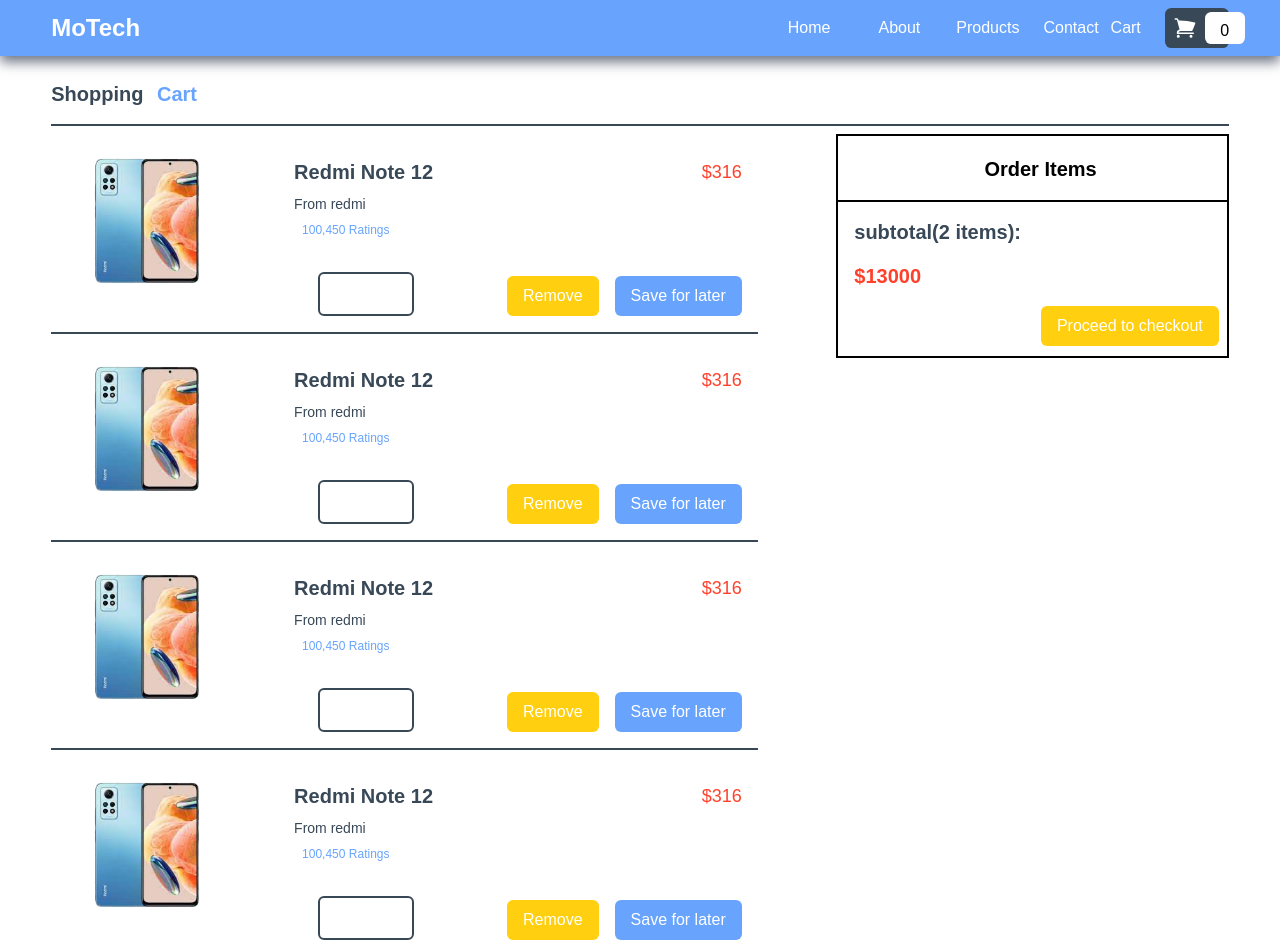
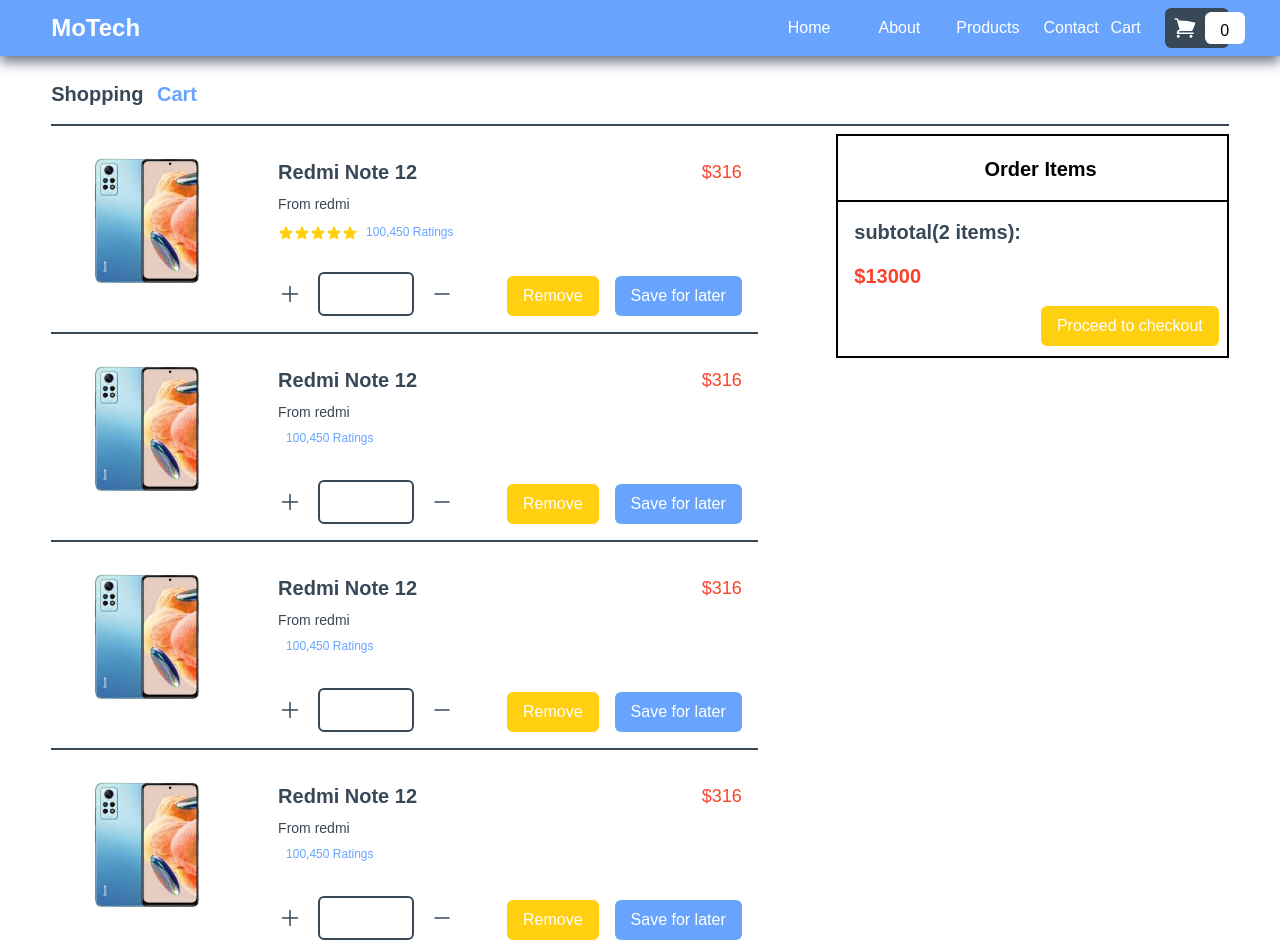
Before and after one commit to muendokennedy/ai-powered-ecommerce-tech-frontend, a Vue app: page /cart in a window 1280 px wide. Shown: the top 952 px of the page. Built offline with nearby package versions, Linux system fonts and the light colour scheme.

Commit message:
Replaced all the font-awesome icons in the cart page with heroicons

```diff
--- a/src/views/CartView.vue
+++ b/src/views/CartView.vue
@@ -1,6 +1,7 @@
 <script setup>
 import Header from '@/components/Header.vue'
 import Footer from '@/components/Footer.vue'
+import { PlusIcon, MinusIcon, StarIcon } from '@heroicons/vue/24/solid'
 </script>
 <template>
     <Header/>
@@ -31,11 +32,11 @@ import Footer from '@/components/Footer.vue'
                   <div class="product-text text-sm">From redmi</div>
                   <div class="rating-box flex gap-2 items-center">
                     <div class="star-box text-sm text-[#FFCF10]">
-                      <i class="fa-solid fa-star"></i>
-                      <i class="fa-solid fa-star"></i>
-                      <i class="fa-solid fa-star"></i>
-                      <i class="fa-solid fa-star"></i>
-                      <i class="fa-solid fa-star"></i>
+                      <StarIcon class="size-4 inline"></StarIcon>
+                      <StarIcon class="size-4 inline"></StarIcon>
+                      <StarIcon class="size-4 inline"></StarIcon>
+                      <StarIcon class="size-4 inline"></StarIcon>
+                      <StarIcon class="size-4 inline"></StarIcon>
                     </div>
                     <div class="rating-text text-xs text-[#68A4FE]">
                       100,450 Ratings
@@ -43,18 +44,14 @@ import Footer from '@/components/Footer.vue'
                   </div>
                 </div>
                 <div class="quantity-box mt-4 sm:mt-0 flex gap-4 items-center">
-                  <i
-                    class="fa-solid fa-plus text-xl p-1 cursor-pointer hover:text-[#68a4fe] transition-all duration-300 ease-in-out"
-                  ></i>
+                  <PlusIcon class="size-6 inline cursor-pointer hover:text-[#68a4fe] transition-all duration-300 ease-in-out"></PlusIcon>
                   <input
                     type="number"
                     name=""
                     id=""
                     class="p-2 border-2 rounded-md outline-none w-24"
                   />
-                  <i
-                    class="fa-solid fa-minus text-xl p-1 cursor-pointer hover:text-[#68a4fe] transition-all duration-300 ease-in-out"
-                  ></i>
+                  <MinusIcon class="size-6 inline cursor-pointer hover:text-[#68a4fe] transition-all duration-300 ease-in-out"></MinusIcon>
                 </div>
               </div>
               <div class="action-box h-full flex flex-col justify-between">
@@ -109,18 +106,14 @@ import Footer from '@/components/Footer.vue'
                   </div>
                 </div>
                 <div class="quantity-box mt-4 sm:mt-0 flex gap-4 items-center">
-                  <i
-                    class="fa-solid fa-plus text-xl p-1 cursor-pointer hover:text-[#68a4fe] transition-all duration-300 ease-in-out"
-                  ></i>
+                  <PlusIcon class="size-6 inline cursor-pointer hover:text-[#68a4fe] transition-all duration-300 ease-in-out"></PlusIcon>
                   <input
                     type="number"
                     name=""
                     id=""
                     class="p-2 border-2 rounded-md outline-none w-24"
                   />
-                  <i
-                    class="fa-solid fa-minus text-xl p-1 cursor-pointer hover:text-[#68a4fe] transition-all duration-300 ease-in-out"
-                  ></i>
+                  <MinusIcon class="size-6 inline cursor-pointer hover:text-[#68a4fe] transition-all duration-300 ease-in-out"></MinusIcon>
                 </div>
               </div>
               <div class="action-box h-full flex flex-col justify-between">
@@ -175,18 +168,14 @@ import Footer from '@/components/Footer.vue'
                   </div>
                 </div>
                 <div class="quantity-box mt-4 sm:mt-0 flex gap-4 items-center">
-                  <i
-                    class="fa-solid fa-plus text-xl p-1 cursor-pointer hover:text-[#68a4fe] transition-all duration-300 ease-in-out"
-                  ></i>
+                  <PlusIcon class="size-6 inline cursor-pointer hover:text-[#68a4fe] transition-all duration-300 ease-in-out"></PlusIcon>
                   <input
                     type="number"
                     name=""
                     id=""
                     class="p-2 border-2 rounded-md outline-none w-24"
                   />
-                  <i
-                    class="fa-solid fa-minus text-xl p-1 cursor-pointer hover:text-[#68a4fe] transition-all duration-300 ease-in-out"
-                  ></i>
+                  <MinusIcon class="size-6 inline cursor-pointer hover:text-[#68a4fe] transition-all duration-300 ease-in-out"></MinusIcon>
                 </div>
               </div>
               <div class="action-box h-full flex flex-col justify-between">
@@ -241,18 +230,14 @@ import Footer from '@/components/Footer.vue'
                   </div>
                 </div>
                 <div class="quantity-box mt-4 sm:mt-0 flex gap-4 items-center">
-                  <i
-                    class="fa-solid fa-plus text-xl p-1 cursor-pointer hover:text-[#68a4fe] transition-all duration-300 ease-in-out"
-                  ></i>
+                  <PlusIcon class="size-6 inline cursor-pointer hover:text-[#68a4fe] transition-all duration-300 ease-in-out"></PlusIcon>
                   <input
                     type="number"
                     name=""
                     id=""
                     class="p-2 border-2 rounded-md outline-none w-24"
                   />
-                  <i
-                    class="fa-solid fa-minus text-xl p-1 cursor-pointer hover:text-[#68a4fe] transition-all duration-300 ease-in-out"
-                  ></i>
+                  <MinusIcon class="size-6 inline cursor-pointer hover:text-[#68a4fe] transition-all duration-300 ease-in-out"></MinusIcon>
                 </div>
               </div>
               <div class="action-box h-full flex flex-col justify-between">
```
